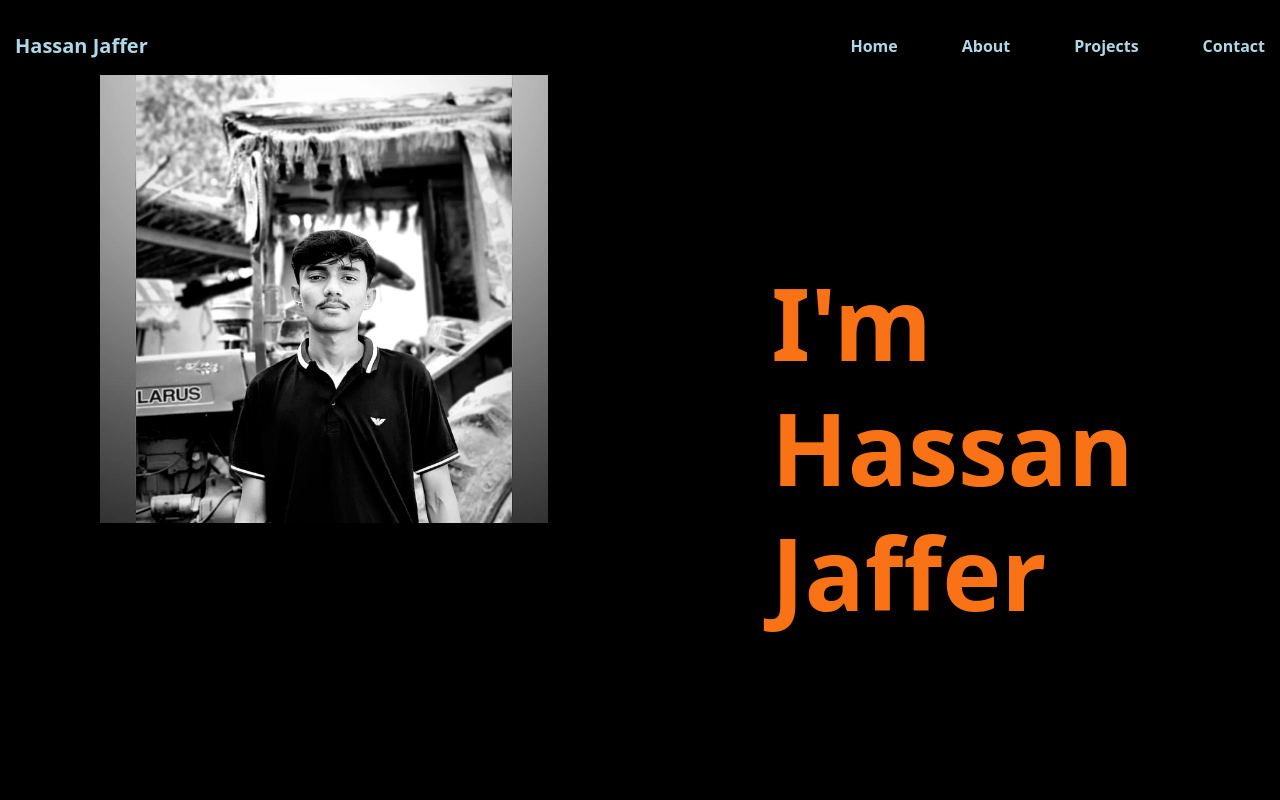
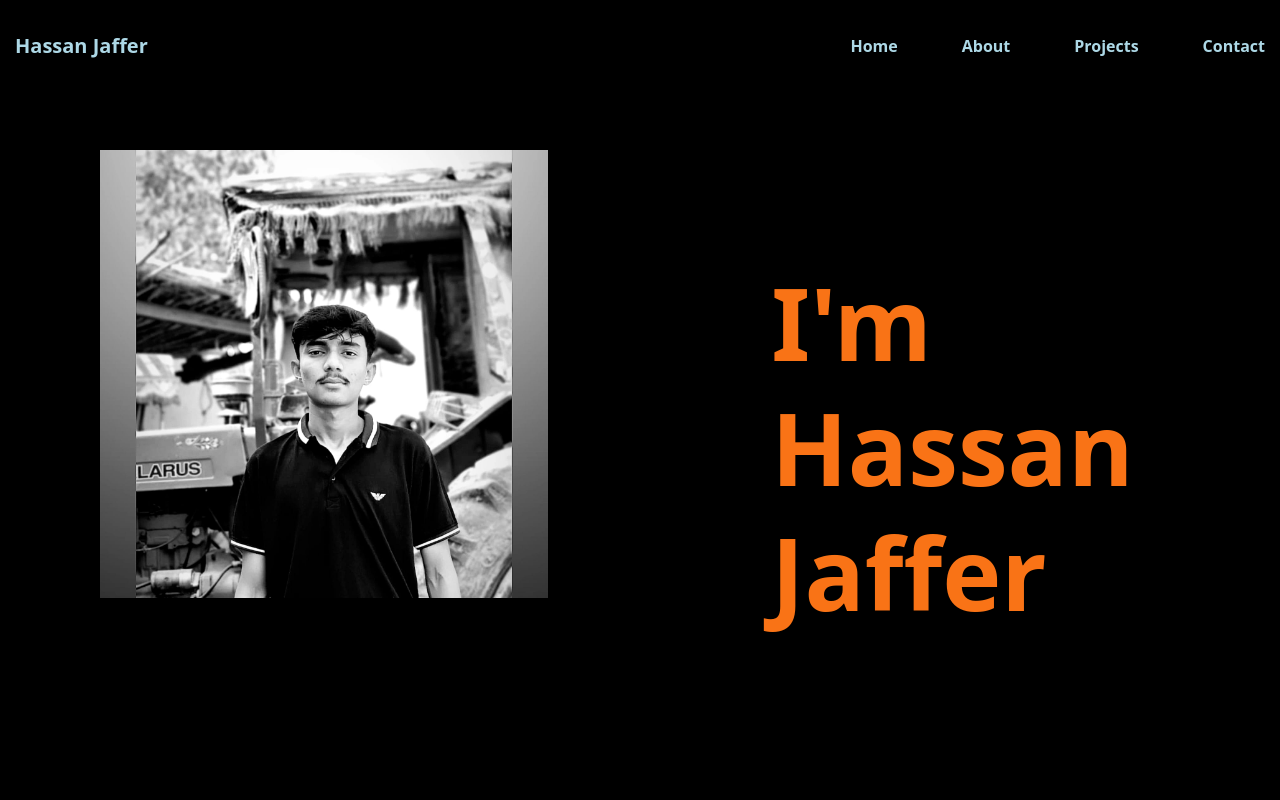
Before and after one commit to codewithwahib/portfolio-10, a Next.js app: page / in a window 1280 px wide. Shown: the top 800 px of the page. Built offline with nearby package versions, Linux system fonts and the light colour scheme.

Commit message:
Describe what you changed here

```diff
--- a/src/app/components/Hero.tsx
+++ b/src/app/components/Hero.tsx
@@ -6,7 +6,7 @@ const Hero = () => {
     <div
       id="hero"
       className="min-h-screen bg-no-repeat bg-[url(/profile.jpg)] bg-cover"
-      style={{ backgroundSize: '35%', backgroundPosition: 'left 100px top 75px' }}
+      style={{ backgroundSize: '35%', backgroundPosition: 'left 100px top 150px' }}
     >
       <Navbar />
       <div className="container grid lg:grid-cols-2 h-[calc(100vh-60px)]">
--- a/src/app/components/Projects.tsx
+++ b/src/app/components/Projects.tsx
@@ -19,7 +19,7 @@ const data = [
     id: "2",
     title: "Music Player",
     desc: "Created an interactive music player with album art display and custom playlists.",
-    img: "/Volna.jpg",
+    img: "/volna.jpg",
   },
   {
     id: "3",
```
